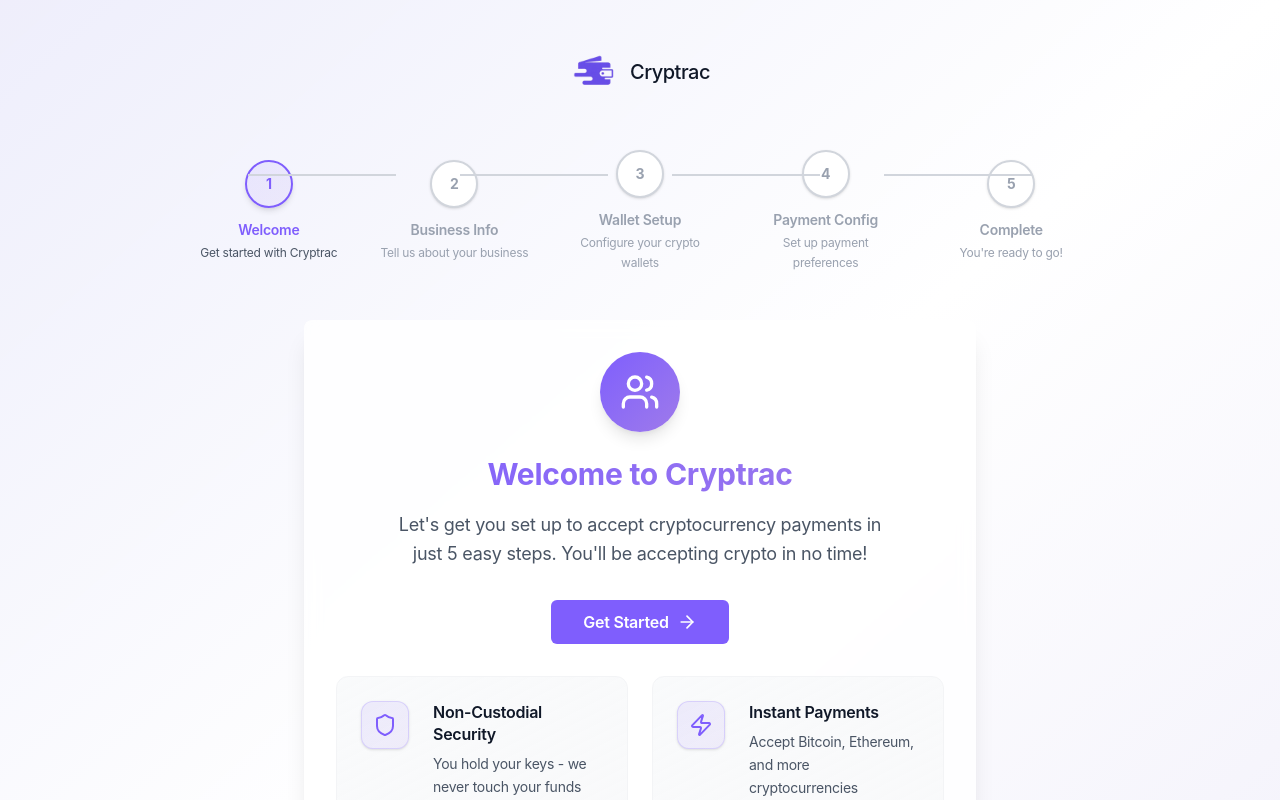
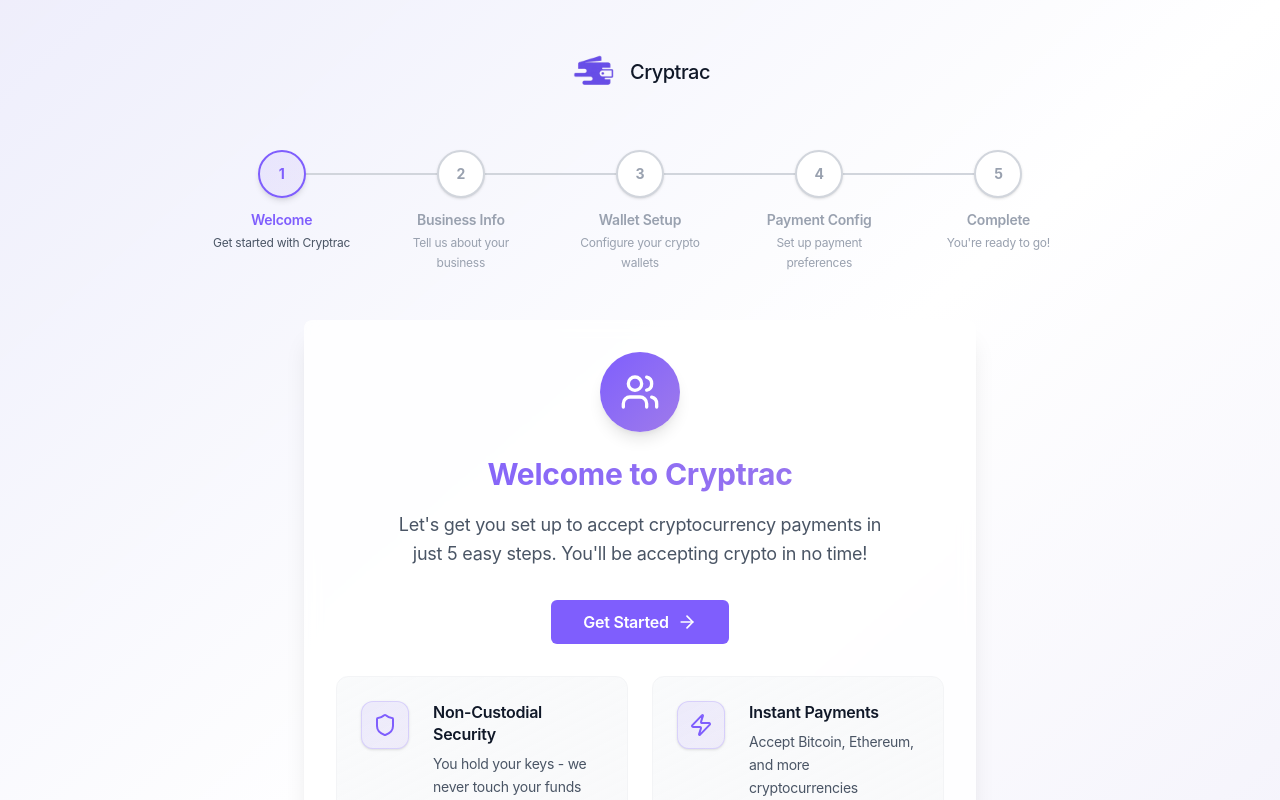
Before and after one commit to CryptracSolutions/cryptrac, a Next.js app: page /merchant/onboarding in a window 1280 px wide. Shown: the top 800 px of the page. Built offline with nearby package versions, Linux system fonts and the light colour scheme; no server answers.

Commit message:
Onboarding UI Upgrades 9.6

```diff
--- a/app/components/ui/stepper.tsx
+++ b/app/components/ui/stepper.tsx
@@ -22,25 +22,79 @@ export function Stepper({
   className
 }: StepperProps) {
   return (
-    <div className={cn("relative", className)}>
-      {/* Stepper */}
+    <div className={cn("w-full", className)}>
+      {orientation === 'horizontal' ? (
+        <div className="flex items-start justify-between relative">
+          {steps.map((step, index) => {
+            const isCompleted = step.id < currentStep
+            const isCurrent = step.id === currentStep
+            const isUpcoming = step.id > currentStep
+            const isNotLast = index < steps.length - 1
+
+            return (
+              <div key={step.id} className="flex flex-col items-center relative flex-1">
+                {/* Step Circle */}
                 <div className={cn(
-        "flex",
-        orientation === 'horizontal' ? "flex-row items-center justify-center gap-8" : "flex-col space-y-4"
+                  "flex items-center justify-center w-12 h-12 rounded-full border-2 transition-all duration-300 shadow-sm relative z-10",
+                  isCompleted && "bg-gradient-to-br from-[#7f5efd] to-[#9f7aea] border-[#7f5efd] text-white shadow-lg scale-105",
+                  isCurrent && "border-[#7f5efd] text-[#7f5efd] bg-gradient-to-br from-[#7f5efd]/10 to-[#9f7aea]/10 shadow-md",
+                  isUpcoming && "border-gray-300 text-gray-400 bg-white"
                 )}>
-        {steps.map((step, index) => {
+                  {isCompleted ? (
+                    <Check className="w-6 h-6" />
+                  ) : (
+                    <span className="text-sm font-bold">{step.id}</span>
+                  )}
+                </div>
+
+                {/* Connector Line */}
+                {isNotLast && (
+                  <div className="absolute top-6 left-1/2 w-full h-0.5 -translate-y-1/2 z-0">
+                    <div className={cn(
+                      "h-full transition-all duration-500 ml-6",
+                      isCompleted ? "bg-gradient-to-r from-[#7f5efd] to-[#9f7aea]" : "bg-gray-300"
+                    )} />
+                  </div>
+                )}
+
+                {/* Step Content */}
+                <div className="flex flex-col items-center mt-3 px-2">
+                  <h3 className={cn(
+                    "text-sm font-semibold leading-snug text-center",
+                    isCurrent && "text-[#7f5efd]",
+                    isCompleted && "text-gray-900",
+                    isUpcoming && "text-gray-400"
+                  )}>
+                    {step.title}
+                  </h3>
+                  {step.description && (
+                    <p className={cn(
+                      "text-xs mt-1 leading-relaxed text-center max-w-[140px]",
+                      isCurrent && "text-gray-600",
+                      isCompleted && "text-gray-500",
+                      isUpcoming && "text-gray-400"
+                    )}>
+                      {step.description}
+                    </p>
+                  )}
+                </div>
+              </div>
+            )
+          })}
+        </div>
+      ) : (
+        /* Vertical orientation - keep existing logic */
+        <div className="flex flex-col space-y-4">
+          {steps.map((step) => {
             const isCompleted = step.id < currentStep
             const isCurrent = step.id === currentStep
             const isUpcoming = step.id > currentStep
 
             return (
-            <div key={step.id} className={cn(
-              "flex flex-col items-center transition-all duration-500 min-w-0",
-              orientation === 'horizontal' ? "text-center flex-1 max-w-[200px]" : "flex-row space-x-3"
-            )}>
+              <div key={step.id} className="flex flex-row items-center space-x-3">
                 {/* Step Circle */}
                 <div className={cn(
-                "flex items-center justify-center w-12 h-12 rounded-full border-2 transition-all duration-300 shadow-sm mb-3",
+                  "flex items-center justify-center w-12 h-12 rounded-full border-2 transition-all duration-300 shadow-sm",
                   isCompleted && "bg-gradient-to-br from-[#7f5efd] to-[#9f7aea] border-[#7f5efd] text-white shadow-lg scale-105",
                   isCurrent && "border-[#7f5efd] text-[#7f5efd] bg-gradient-to-br from-[#7f5efd]/10 to-[#9f7aea]/10 shadow-md",
                   isUpcoming && "border-gray-300 text-gray-400 bg-white"
@@ -53,7 +107,7 @@ export function Stepper({
                 </div>
 
                 {/* Step Content */}
-              <div className="flex flex-col items-center">
+                <div className="flex flex-col">
                   <h3 className={cn(
                     "text-sm font-semibold leading-snug",
                     isCurrent && "text-[#7f5efd]",
@@ -64,7 +118,7 @@ export function Stepper({
                   </h3>
                   {step.description && (
                     <p className={cn(
-                    "text-xs mt-1 leading-relaxed text-center max-w-[160px]",
+                      "text-xs mt-1 leading-relaxed",
                       isCurrent && "text-gray-600",
                       isCompleted && "text-gray-500",
                       isUpcoming && "text-gray-400"
@@ -77,23 +131,6 @@ export function Stepper({
             )
           })}
         </div>
-
-      {/* Connector Lines (separate from steps for better alignment) */}
-      {orientation === 'horizontal' && (
-        <div className="absolute top-6 left-0 right-0 flex justify-center items-center px-6">
-          <div className="flex items-center justify-between w-full max-w-4xl">
-            {steps.slice(0, -1).map((step, index) => (
-              <div
-                key={`connector-${index}`}
-                className={cn(
-                  "flex-1 h-0.5 transition-all duration-500",
-                  step.id < currentStep ? "bg-gradient-to-r from-[#7f5efd] to-[#9f7aea]" : "bg-gray-300"
-                )}
-                style={{ marginLeft: '2rem', marginRight: '2rem' }}
-              />
-            ))}
-          </div>
-        </div>
       )}
     </div>
   )
--- a/app/components/ui/tooltip.tsx
+++ b/app/components/ui/tooltip.tsx
@@ -3,7 +3,7 @@
 import React, { useState, useEffect, useRef } from 'react'
 import { Button } from '@/app/components/ui/button'
 import { Card, CardContent, CardHeader, CardTitle } from '@/app/components/ui/card'
-import { ChevronDown, ChevronUp, Star, Info } from 'lucide-react'
+import { ChevronUp, Star } from 'lucide-react'
 import { CryptoIcon } from '@/app/components/ui/crypto-icon'
 
 interface RecommendedCurrency {
@@ -66,7 +66,7 @@ export default function Tooltip({ trigger, title, description, recommendedCurren
       </div>
 
       {isOpen && (
-        <div className="absolute top-full left-1/2 transform -translate-x-1/2 mt-3 z-50 w-full max-w-md">
+        <div className="absolute top-full left-1/2 transform -translate-x-1/2 mt-3 z-50 w-full max-w-2xl">
           <Card className="border-[#7f5efd]/30 shadow-lg bg-white">
             <CardHeader className="pb-3">
               <div className="flex items-center justify-between">
@@ -90,7 +90,7 @@ export default function Tooltip({ trigger, title, description, recommendedCurren
               </p>
             </CardHeader>
             <CardContent className="pt-0">
-              <div className="grid grid-cols-2 gap-2 max-h-64 overflow-y-auto">
+              <div className="grid grid-cols-2 sm:grid-cols-3 lg:grid-cols-4 gap-3">
                 {recommendedCurrencies.map((currency) => (
                   <div
                     key={currency.code}
@@ -100,11 +100,11 @@ export default function Tooltip({ trigger, title, description, recommendedCurren
                         setIsOpen(false) // Close tooltip when currency is selected
                       }
                     }}
-                    className="flex items-center gap-2 p-3 bg-[#7f5efd]/5 rounded-lg hover:bg-[#7f5efd]/10 transition-all duration-200 border border-[#7f5efd]/20 cursor-pointer"
+                    className="flex flex-col items-center gap-2 p-3 bg-[#7f5efd]/5 rounded-lg hover:bg-[#7f5efd]/10 transition-all duration-200 border border-[#7f5efd]/20 cursor-pointer hover:scale-105"
                   >
-                    <CryptoIcon currency={currency.code} className="h-6 w-6 flex-shrink-0" />
-                    <div className="flex-1 min-w-0">
-                      <div className="text-xs font-medium text-black truncate leading-tight">
+                    <CryptoIcon currency={currency.code} className="h-8 w-8 flex-shrink-0" />
+                    <div className="text-center">
+                      <div className="text-xs font-medium text-black leading-tight">
                         {currency.name}
                       </div>
                       <div className="text-xs text-[#7f5efd] uppercase font-medium">
--- a/app/login/LoginClient.tsx
+++ b/app/login/LoginClient.tsx
@@ -127,7 +127,10 @@ export default function Login() {
           {/* Logo and Header */}
           <div className="text-center">
             <div className="flex justify-center mb-8">
-              <Logo size="lg" />
+              <Link href="/" className="flex items-center gap-3" aria-label="Go to homepage">
+                <Logo size="lg" showText={false} emblemClassName="bg-transparent" />
+                <span className="font-phonic text-xl leading-tight font-medium text-gray-900 tracking-tight">Cryptrac</span>
+              </Link>
             </div>
             <p className="font-capsule text-base text-gray-600">
               Sign in to your Cryptrac account to manage your crypto payments
--- a/app/merchant/onboarding/steps/wallet-setup-step-dynamic.tsx
+++ b/app/merchant/onboarding/steps/wallet-setup-step-dynamic.tsx
@@ -190,7 +190,7 @@ export default function WalletSetupStep({ onNext, onBack }: WalletSetupStepProps
           onClick={onBack}
           className="px-8 h-12 text-base font-medium"
         >
-          Back
+          Previous
         </Button>
         <Button
           onClick={handleNext}
--- a/app/signup/page.tsx
+++ b/app/signup/page.tsx
@@ -136,7 +136,10 @@ export default function Signup() {
           {/* Logo and Header */}
           <div className="text-center">
             <div className="flex justify-center mb-8">
-              <Logo size="lg" />
+              <Link href="/" className="flex items-center gap-3" aria-label="Go to homepage">
+                <Logo size="lg" showText={false} emblemClassName="bg-transparent" />
+                <span className="font-phonic text-xl leading-tight font-medium text-gray-900 tracking-tight">Cryptrac</span>
+              </Link>
             </div>
             <h1 className="font-phonic text-3xl font-normal tracking-tight text-gray-900 mb-4">Welcome to the future of payments</h1>
             <p className="font-capsule text-base text-gray-600 mb-6">
```
Also changed, not shown: app/merchant/onboarding/steps/payment-config-step.tsx (+7 -21 lines). Lines whose indentation alone changed are shown as unchanged.
